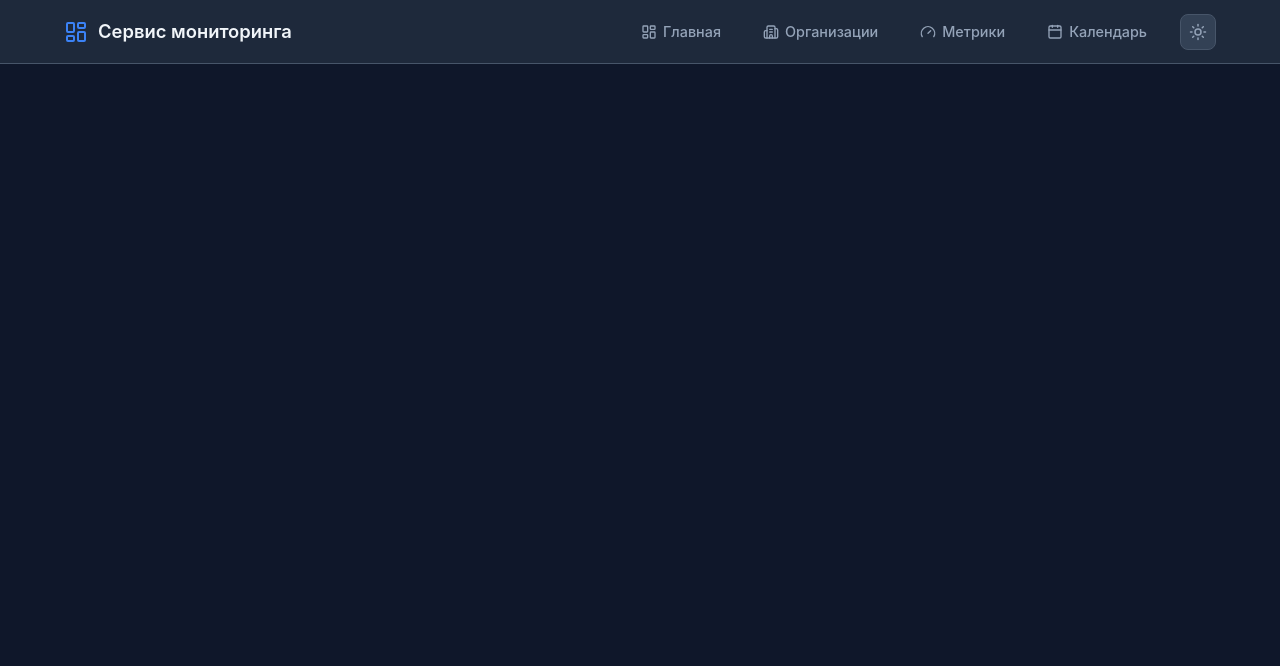
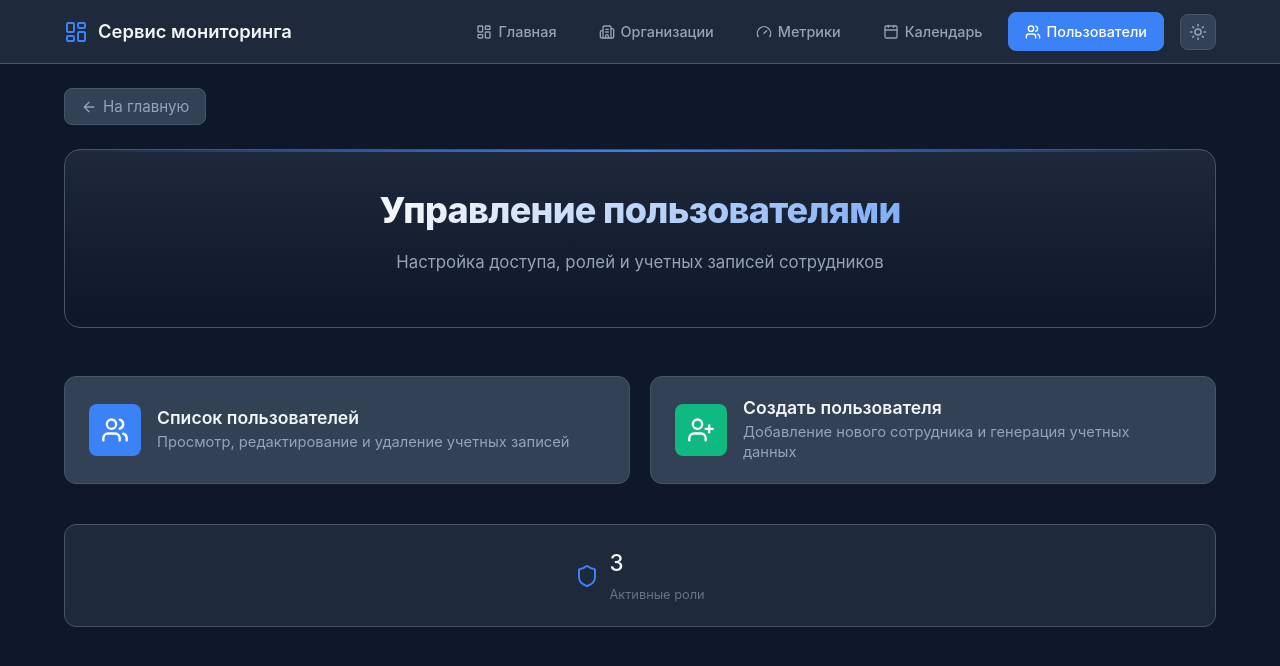
Before and after one commit to YourSergic1/monitoring-frontend, a React (Vite) app: page /users in a window 1280 px wide. Shown: the top 666 px of the page. Built offline with nearby package versions, Linux system fonts and the light colour scheme.

Commit message:
feat(core): добавлена старница для работы с пользователями

```diff
--- a/src/App.tsx
+++ b/src/App.tsx
@@ -11,6 +11,7 @@ import OrganizationsMetricsPage from './pages/OrganizationsMetricsPage'
 import AgentsPage from './pages/AgentsPage'
 import AgentMetricsPage from './pages/AgentMetricsPage'
 import DutyCalendarPage from './pages/DutyCalendarPage'
+import UsersPage from './pages/UsersPage'
 import './App.css'
 
 function App() {
@@ -31,6 +32,7 @@ function App() {
                             <Route path="/organizations/:orgId/agents" element={<AgentsPage />} />
                             <Route path="/agents/:agentId/metrics" element={<AgentMetricsPage />} />
                             <Route path="/calendar" element={<DutyCalendarPage />} />
+                            <Route path="/users" element={<UsersPage />} />
                         </Routes>
                     </main>
                 </div>
--- a/src/components/Header.tsx
+++ b/src/components/Header.tsx
@@ -1,6 +1,5 @@
 import { useNavigate, useLocation } from 'react-router-dom'
-// ✅ 1. Добавили Calendar в импорт
-import { LayoutDashboard, Building2, Gauge, Calendar } from 'lucide-react'
+import { LayoutDashboard, Building2, Gauge, Calendar, Users } from 'lucide-react'
 import ThemeToggle from './ThemeToggle'
 
 export default function Header() {
@@ -51,6 +50,13 @@ export default function Header() {
                             <Calendar size={16} />
                             <span>Календарь</span>
                         </button>
+                        <button
+                            className={`nav-btn ${location.pathname.startsWith('/users') ? 'active' : ''}`}
+                            onClick={() => navigate('/users')}
+                        >
+                            <Users size={16} />
+                            <span>Пользователи</span>
+                        </button>
                     </nav>
 
                     <ThemeToggle />
--- a/src/pages/HomePage.tsx
+++ b/src/pages/HomePage.tsx
@@ -1,5 +1,5 @@
 import { useNavigate } from 'react-router-dom'
-import { Building2, Gauge, Calendar } from 'lucide-react'
+import { LayoutDashboard, Building2, Gauge, Calendar, Users } from 'lucide-react'
 import ActionCard from '../components/ActionCard'
 
 
@@ -55,6 +55,14 @@ export default function HomePage() {
                         onClick={() => navigate('/calendar')}
                         delay={300}
                     />
+                    <ActionCard
+                        title="Пользователи"
+                        description="Управление учетными записями, ролями и доступом"
+                        icon={Users}
+                        onClick={() => navigate('/users')}
+                        delay={400}
+                        variant="primary"
+                    />
                 </div>
             </div>
         </div>
--- /dev/null
+++ b/src/pages/UsersPage.tsx
@@ -0,0 +1,59 @@
+import { useNavigate } from 'react-router-dom'
+import { ArrowLeft, Users, UserPlus, Shield } from 'lucide-react'
+import ActionCard from '../components/ActionCard'
+
+export default function UsersPage() {
+    const navigate = useNavigate()
+
+    return (
+        <div className="page">
+            <div className="container">
+                {/* Кнопка Назад */}
+                <button type="button" className="back-btn" onClick={() => navigate('/')}>
+                    <ArrowLeft size={16} /> <span>На главную</span>
+                </button>
+
+                {/* Заголовок */}
+                <div className="page-header animate-fade-in">
+                    <div className="header-title-block">
+                        <h1 className="page-title">Управление пользователями</h1>
+                        <p className="page-subtitle">
+                            Настройка доступа, ролей и учетных записей сотрудников
+                        </p>
+                    </div>
+                </div>
+
+                {/* Сетка с действиями */}
+                <div className="cards-grid cards-grid-small">
+                    <ActionCard
+                        title="Список пользователей"
+                        description="Просмотр, редактирование и удаление учетных записей"
+                        icon={Users}
+                        onClick={() => navigate('/users/list')}
+                        delay={100}
+                        variant="primary"
+                    />
+                    <ActionCard
+                        title="Создать пользователя"
+                        description="Добавление нового сотрудника и генерация учетных данных"
+                        icon={UserPlus}
+                        onClick={() => navigate('/users/create')}
+                        delay={200}
+                        variant="secondary"
+                    />
+                </div>
+
+                {/* Дополнительная инфо-карточка (опционально) */}
+                <div className="stats-bar mt-8">
+                    <div className="stat-item">
+                        <Shield className="stat-icon" />
+                        <div>
+                            <span className="stat-value">3</span>
+                            <span className="stat-label">Активные роли</span>
+                        </div>
+                    </div>
+                </div>
+            </div>
+        </div>
+    )
+}
```
